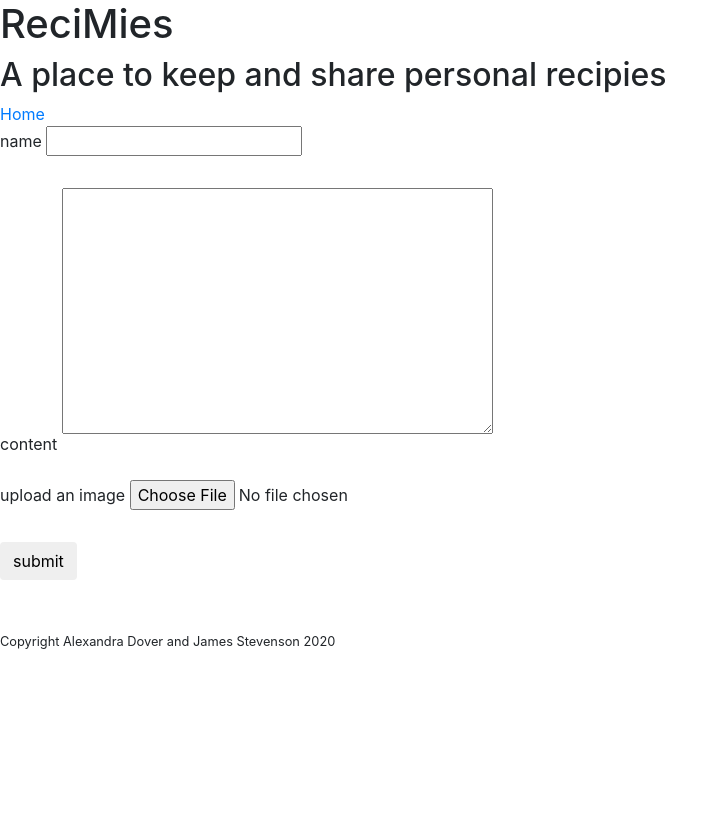
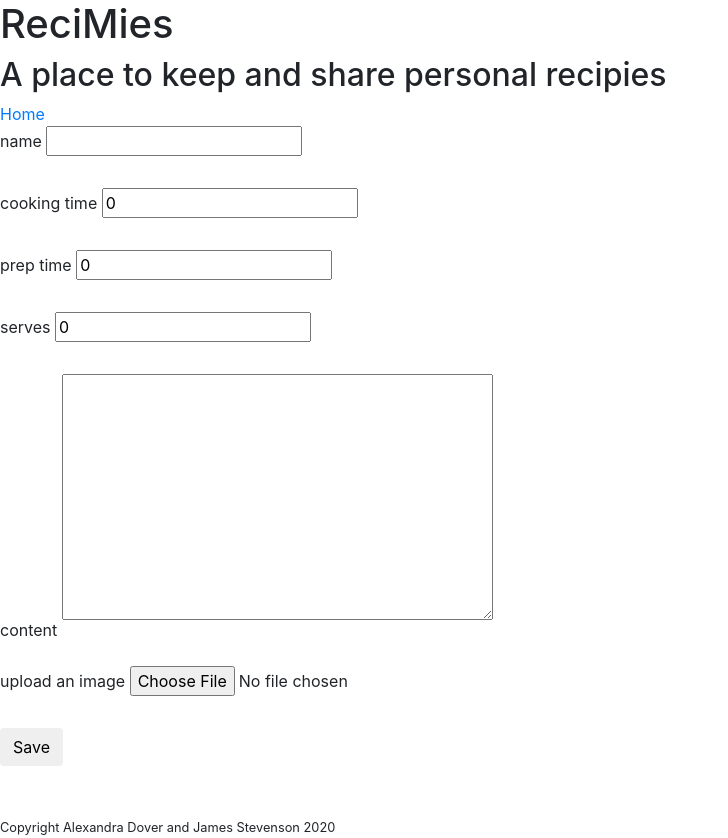
Before and after one commit to ADover18/recimies, a Django app: page /profile/1/new-recipie in a window 1280 px wide. Shown: the whole page, without its empty margins (0-728 px from the left). Before the commit the page ends 649 px from the top, so only its background shows below. Run offline with Django 3.2, Linux system fonts and the light colour scheme; a user stored in the database is signed in; tables that the repository leaves empty hold one stand-in row (values such as "Sample post"); some libraries are stand-ins or nearby versions.

Commit message:
recipies now save

```diff
--- a/recimies_site/social/forms.py
+++ b/recimies_site/social/forms.py
@@ -30,11 +30,11 @@ class RecipieForm(ModelForm):
         exclude = ['user']
 
     def __init__(self, *args, **kwargs):
-        self.user_pk = kwargs.pop('user_pk', None)
+        self.user = User.objects.get(pk=kwargs.pop('user_pk', None))
         super(RecipieForm, self).__init__(*args, **kwargs)
 
     def save(self, *args, **kwargs):
-        recipie = super(RecipieForm, self).save(*args, **kwargs)
-        recipie.user = User.objects.get(pk=self.user_pk)
+        recipie = super(RecipieForm, self).save(commit=False)
+        recipie.user = self.user
         recipie.save()
         return recipie
--- a/recimies_site/social/views.py
+++ b/recimies_site/social/views.py
@@ -94,3 +94,6 @@ class NewRecipieView(CreateView):
         kwargs = super(NewRecipieView, self).get_form_kwargs()
         kwargs['user_pk'] = self.kwargs['user_pk']
         return kwargs
+
+    def form_valid(self, form):
+        return super().form_valid(form)
--- a/recimies_site/templates/recipie_form.html
+++ b/recimies_site/templates/recipie_form.html
@@ -9,6 +9,18 @@
     {% render_field form.name id="recipie-name" class="form-group" %}
   </div>
   <div class="form-group">
+    <label for="recipie-cooking_time">cooking time</label>
+    {% render_field form.cooking_time id="recipie-cooking_time" class="form-group" %}
+  </div>
+  <div class="form-group">
+    <label for="recipie-prep_time">prep time</label>
+    {% render_field form.prep_time id="recipie-prep_time" class="form-group" %}
+  </div>
+  <div class="form-group">
+    <label for="recipie-serves">serves</label>
+    {% render_field form.serves id="recipie-serves" class="form-group" %}
+  </div>
+  <div class="form-group">
     <label for="recipie-content">content</label>
     {% render_field form.content id="recipie-content" class="form-group" %}
   </div>
@@ -16,7 +28,8 @@
     <label for="recipie-image">upload an image</label>
     {% render_field form.image id="recipie-image" class="form-group" %}
   </div>
-  <input type="submit" class="btn" value="submit"/>
+  <input type="submit" class="btn" value="Save"/>
 </form>
+{{ form.errors }}
 {% endif %}
 {% include 'footer.html' %}
```
